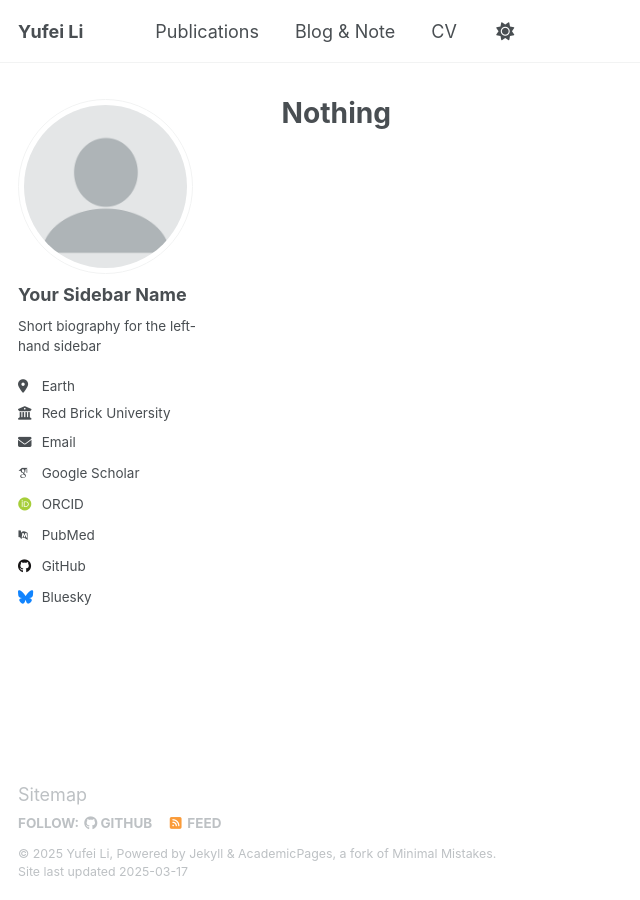
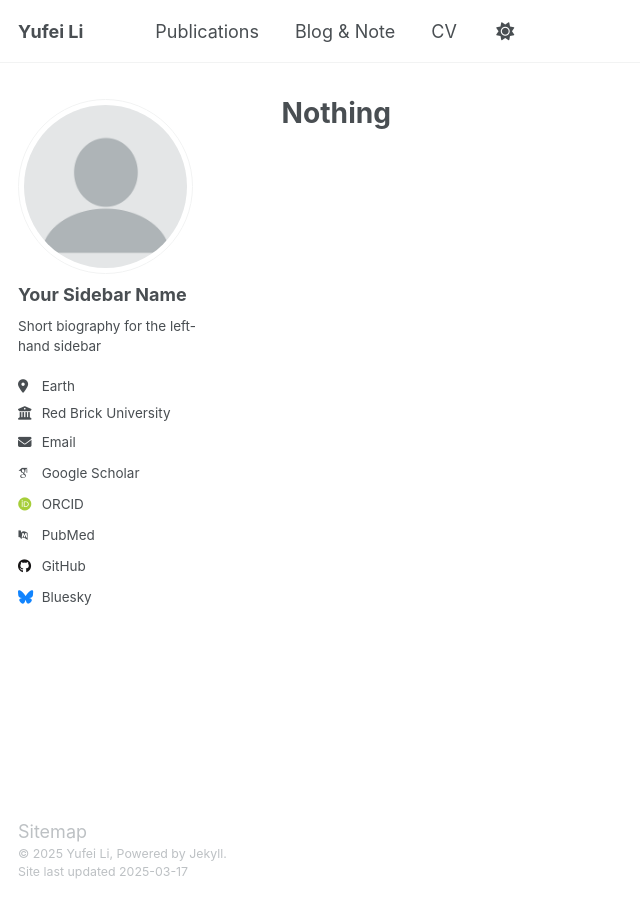
Before and after one commit to Floraaah/Floraaah, a Jekyll site: the page built from _pages/about.md, in a window 1280 px wide. Shown: the whole page, without its empty margins (0-640 px from the left). Built offline with Jekyll 4.4.1, drawn with Linux system fonts in a browser that asks for light colours; some web fonts are replaced.

Commit message:
Update footer.html

```diff
--- a/_includes/footer.html
+++ b/_includes/footer.html
@@ -1,6 +1,6 @@
 {% include base_path %}
 
-{% if site.author.github or site.author.bitbucket or site.atom_feed.hide != true %}
+<!-- {% if site.author.github or site.author.bitbucket or site.atom_feed.hide != true %}
 <div class="page__footer-follow">
   <ul class="social-icons">
     {% if site.data.ui-text[site.locale].follow_label %}
@@ -17,9 +17,9 @@
     {% endif %}
   </ul>
 </div>
-{% endif %}
+{% endif %} -->
 
 <div class="page__footer-copyright">
-  &copy; {{ site.time | date: '%Y' }} {{ site.name | default: site.title }}, {{ site.data.ui-text[site.locale].powered_by | default: "Powered by" }} <a href="http://jekyllrb.com" rel="nofollow">Jekyll</a> &amp; <a href="https://github.com/academicpages/academicpages.github.io">AcademicPages</a>, a fork of <a href="https://mademistakes.com/work/minimal-mistakes-jekyll-theme/" rel="nofollow">Minimal Mistakes</a>.<br />
+  &copy; {{ site.time | date: '%Y' }} {{ site.name | default: site.title }}, {{ site.data.ui-text[site.locale].powered_by | default: "Powered by" }} <a href="http://jekyllrb.com" rel="nofollow">Jekyll</a>.<br />
   Site last updated {{ "now" | date: '%Y-%m-%d' %}}
 </div>
```
